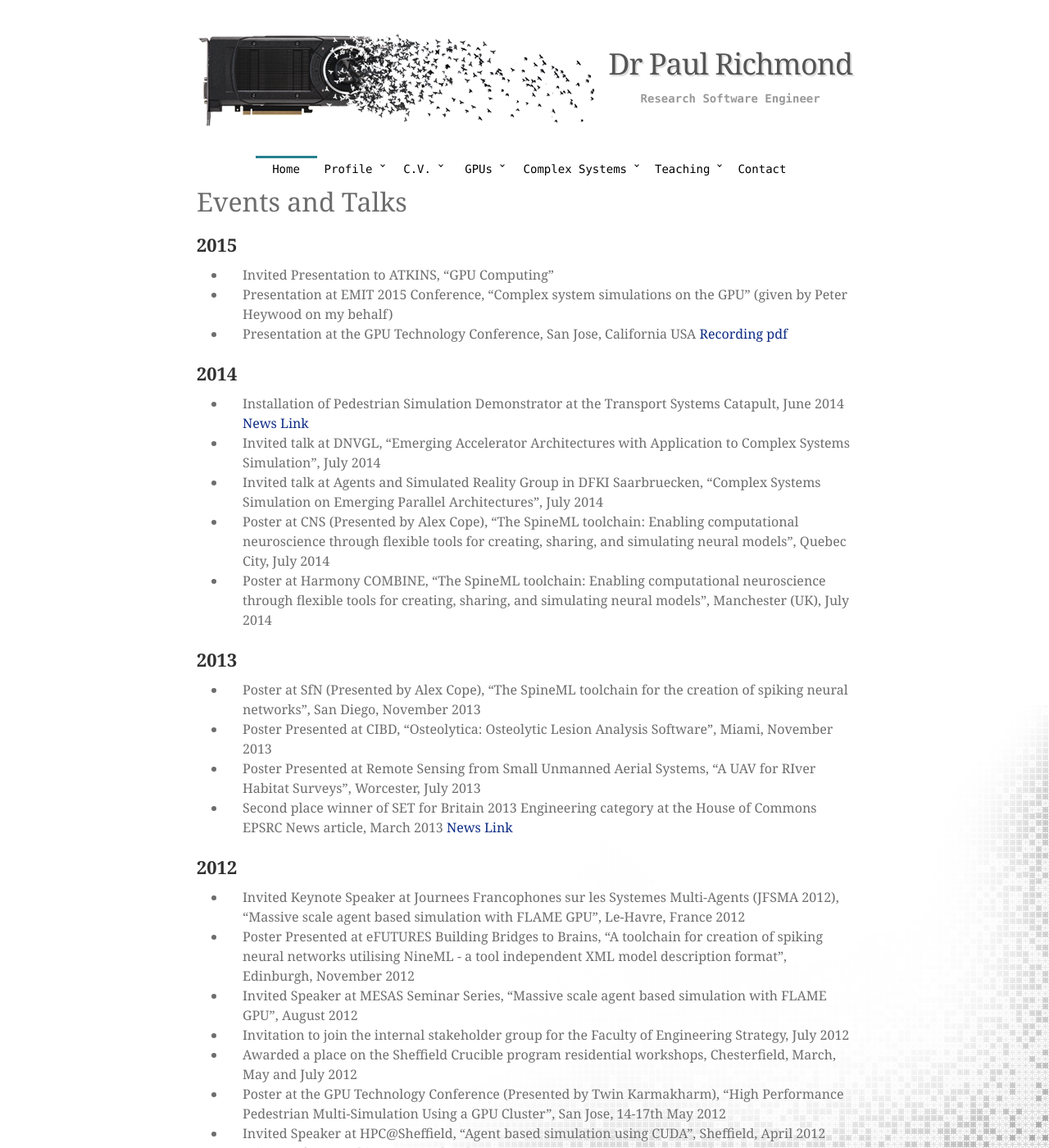
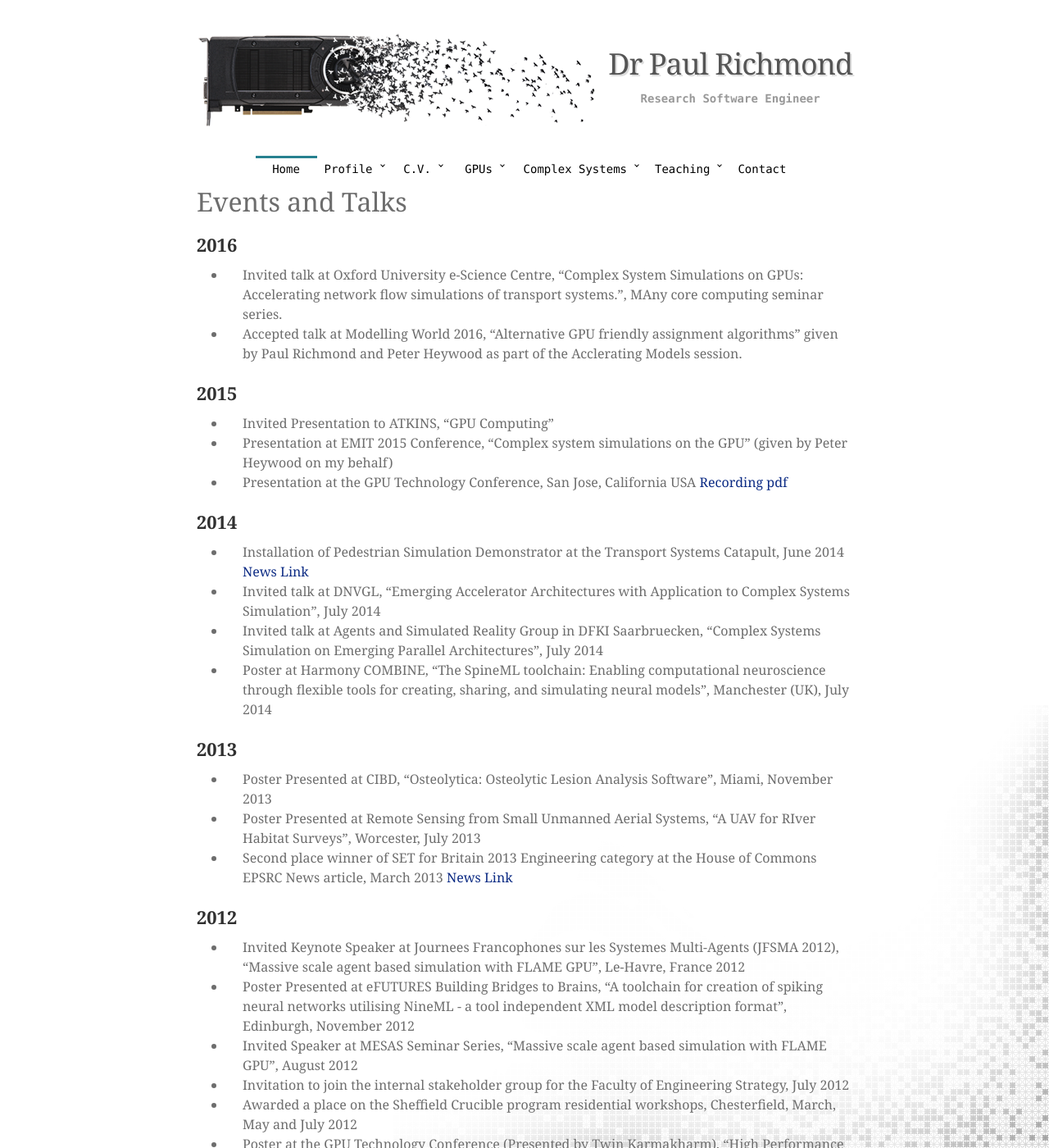
Before and after one commit to mondus/mondus.github.io, a Jekyll site: the page built from cv/events/index.md, in a window 1280 px wide and 1400 px high. Shown: the whole window at 82% size. Built offline with Jekyll 4.4.1, drawn with Linux system fonts in a browser that asks for light colours; nearby versions of some CDN libraries; some web fonts are replaced.

Commit message:
Update index.md

```diff
--- a/cv/events/index.md
+++ b/cv/events/index.md
@@ -4,6 +4,11 @@ layout: homepage
 ---
 
 # Events and Talks
+
+## 2016
+
+* Invited talk at Oxford University e-Science Centre, "Complex System Simulations on GPUs: Accelerating network flow simulations of transport systems.", MAny core computing seminar series.
+* Accepted talk at Modelling World 2016, "Alternative GPU friendly assignment algorithms" given by Paul Richmond and Peter Heywood as part of the Acclerating Models session.
 
 ## 2015
 
@@ -16,11 +21,9 @@ layout: homepage
 * Installation of Pedestrian Simulation Demonstrator at the Transport Systems Catapult, June 2014 [News Link](http://www.sheffield.ac.uk/dcs/about/news/2014/transport_catapult)
 * Invited talk at DNVGL, "Emerging Accelerator Architectures with Application to Complex Systems Simulation", July 2014
 * Invited talk at Agents and Simulated Reality Group in DFKI Saarbruecken, "Complex Systems Simulation on Emerging Parallel Architectures", July 2014
-* Poster at CNS (Presented by Alex Cope), "The SpineML toolchain: Enabling computational neuroscience through flexible tools for creating, sharing, and simulating neural models", Quebec City, July 2014
 * Poster at Harmony COMBINE, "The SpineML toolchain: Enabling computational neuroscience through flexible tools for creating, sharing, and simulating neural models", Manchester (UK), July 2014
 
 ## 2013
-* Poster at SfN (Presented by Alex Cope), "The SpineML toolchain for the creation of spiking neural networks", San Diego, November 2013
 * Poster Presented at CIBD, "Osteolytica: Osteolytic Lesion Analysis Software", Miami, November 2013
 * Poster Presented at Remote Sensing from Small Unmanned Aerial Systems, "A UAV for RIver Habitat Surveys", Worcester, July 2013
 * Second place winner of SET for Britain 2013 Engineering category at the House of Commons EPSRC News article, March 2013 [News Link](http://www.epsrc.ac.uk/newsevents/news/topawards/)
```
